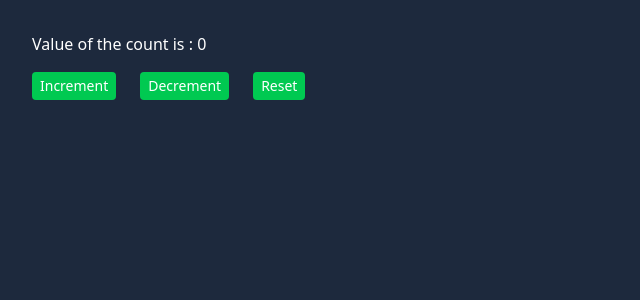
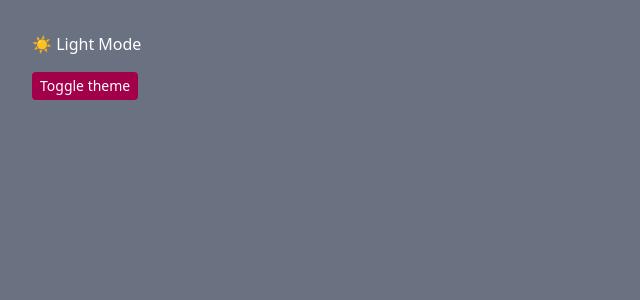
Before and after one commit to 2-0aadarsh/react-practice, a React (Vite) app in the folder useState/: page / in a window 1280 px wide. Shown: the top 300 px of the page, without its empty margins (0-640 px from the left). Built offline with nearby package versions, Linux system fonts and the light colour scheme.

Commit message:
solved problem on toggling the state

```diff
--- a/useState/src/App.jsx
+++ b/useState/src/App.jsx
@@ -1,10 +1,12 @@
 import React from 'react'
-import Counter from './exercises/01-counter/Counter'
+import Toggle from './exercises/02-toggleButton/Toggle'
+// import Counter from './exercises/01-counter/Counter'
 
 const App = () => {
   return (
     <div className="min-w-screen min-h-screen h-screen">
-      <Counter />
+      {/* <Counter /> */}
+      <Toggle />
     </div>
   )
 }
--- a/useState/src/exercises/01-counter/Counter.jsx
+++ b/useState/src/exercises/01-counter/Counter.jsx
@@ -50,7 +50,7 @@ const Counter = () => {
 
             {/* Decrement button */}
             <button
-                className='bg-green-500 px-2 py-1 rounded-sm text-sm'
+                className='bg-red-500 px-2 py-1 rounded-sm text-sm'
                 onClick = {handleDecrement}
             >
                 Decrement
@@ -58,7 +58,7 @@ const Counter = () => {
 
             {/* Reset button */}
             <button
-                className='bg-green-500 px-2 py-1 rounded-sm text-sm'
+                className='bg-blue-500 px-2 py-1 rounded-sm text-sm'
                 onClick = {handleReset}
             >
                 Reset
--- /dev/null
+++ b/useState/src/exercises/02-toggleButton/Toggle.jsx
@@ -0,0 +1,27 @@
+import React, { useState } from 'react'
+
+const Toggle = () => {
+
+  const [theme, setTheme] = useState(false);
+
+  const handleTheme = () => {
+    setTheme(prev => !prev);
+  }
+
+  return (
+    <div className={`w-full h-full text-white p-8 flex flex-col items-start gap-4 ${theme ? 'bg-slate-800' : 'bg-gray-500'} `} >
+        <h1>
+            {theme ? "🌙 Dark Mode" : "☀️ Light Mode"}
+        </h1>
+
+        <button
+            className='bg-pink-800 px-2 py-1 rounded-sm text-sm'
+            onClick={handleTheme}
+        >
+            Toggle theme
+        </button>
+    </div>
+  )
+}
+
+export default Toggle
```
